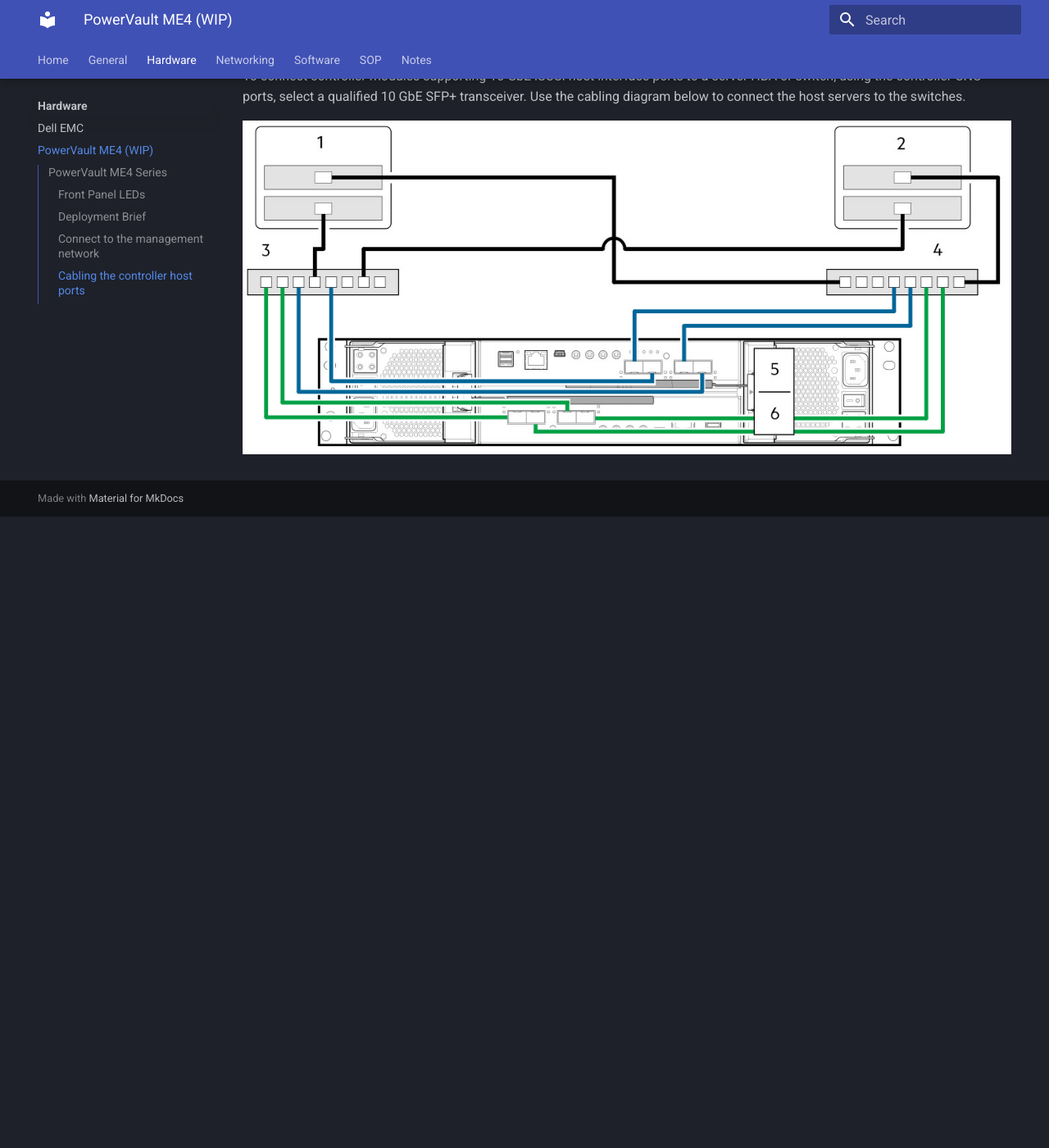
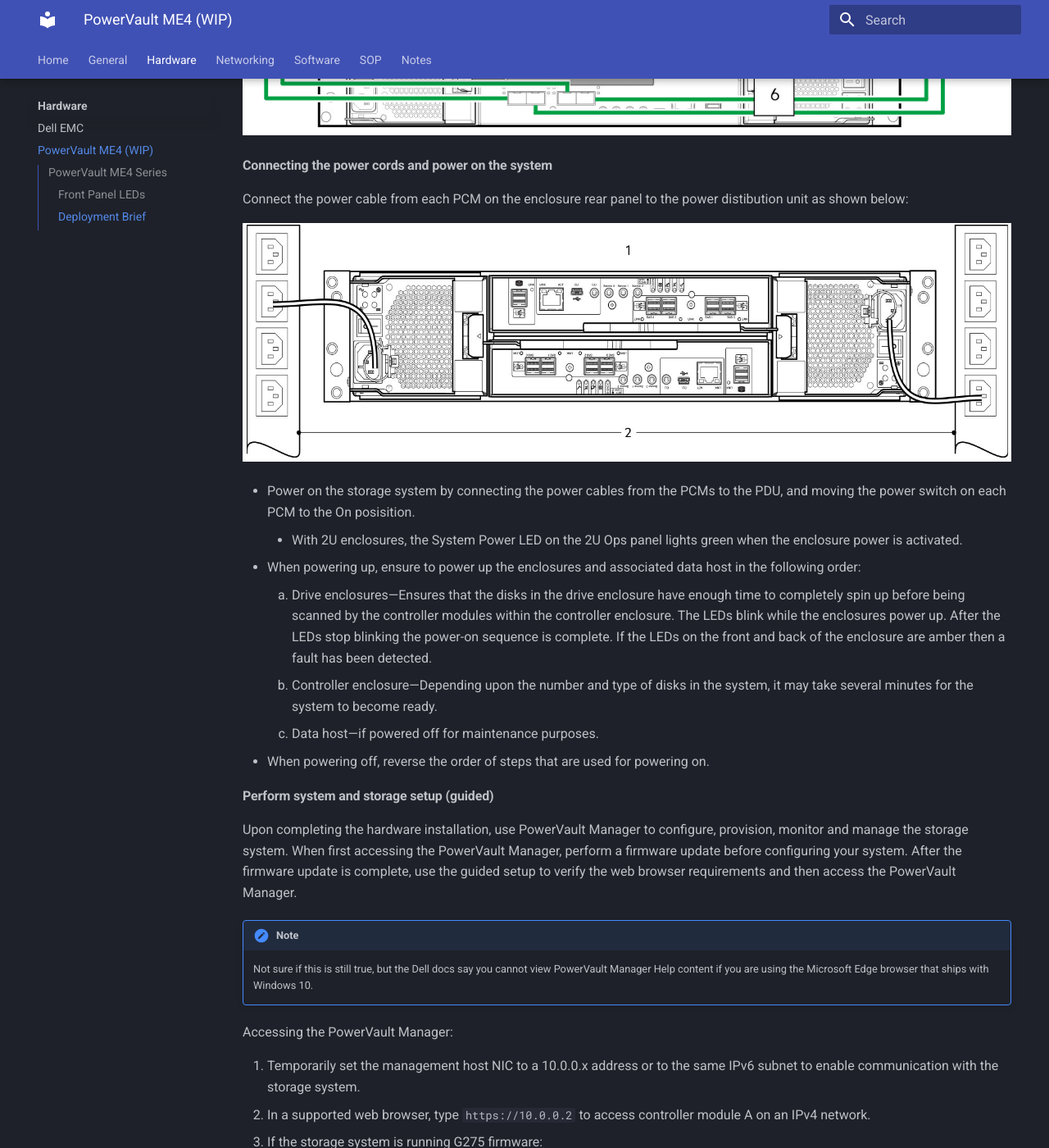
Before and after one commit to rmscode/binary-garden, an MkDocs documentation site: the page built from docs/hardware/powervault-me4-draft.md, in a window 1280 px wide and 1400 px high, scrolled down 3641 px. Shown: the whole window at 82% size. Built offline with MkDocs 1.6.1 and Material for MkDocs 9.7.7, drawn with Linux system fonts in a browser that asks for light colours; before the commit the page ends 4271 px from its top, so only the background shows below that; some of the changed text lies outside the part shown.

Commit message:
Update powervault-me4-draft.md

```diff
--- a/docs/hardware/powervault-me4-draft.md
+++ b/docs/hardware/powervault-me4-draft.md
@@ -78,7 +78,7 @@
 ### Deployment Brief
 
 1. Unpack.
-2. Install the cotroller enclosure and optional expansion enclosure in the rack.
+2. Install the controller enclosure and optional expansion enclosure in the rack.
 3. Populate drawers with disks (DDICs). 2U encosures ship with disks installed.
 4. Cable the optional expansion enclosures.
 5. Connect the management ports.
@@ -101,30 +101,70 @@
 
 ![Connect Management Network](GUID-25C7026E-50A7-45E6-9C0E-A9180C0419A1-low.jpg)
 
-### Cabling the controller host ports
+#### Cable the controller host ports (iSCSI)
 
-A host identifies an exteral port to which the storage system is attached. The external port may be a port in an I/O adapter (such as an FC HBA or ethernet NIC) in a server.
+A host identifies an external port to which the storage system is attached. The external port may be a port in an I/O adapter (such as an FC HBA or ethernet NIC) in a server.
 
 !!! note
 
     - Controller modules are not always shipped with preinstalled SFP+ transceivers. You might need to install SFP transceivers into the controller modules.
-    - Use the PowerVault Manager to set the host interface protocol for CNC ports using qualified SFP+ transceivers. ME4 Series models ship with CNC ports configured for FC, so you must configure these port for iSCSI when connecting to iSCSI hosts.
-
-#### iSCSI Protocol
-
-CNC ports can be configured to support iSCSI protocol in either four or two CNC ports. The CNC ports support 10 GbE but do not support 1 GbE.
-
-The 10GbE iSCSI ports are used for:
-
-- Connecting to 10GbE iSCSI hosts directly, or though a switch (or two for redundancy) used for 10GbE iSCSI traffic.
-- Connecting two storage systems through a switch for replication.
-
-!!! info
-
-    If you are using switches with mixed traffic (LAN/iSCSI), then a VLAN should be creaed to isolate iSCSI traffic from the rest of the switch traffic.
-
-#### 10GbE iSCSI host connection
+    - Use the PowerVault Manager to set the host interface protocol for CNC ports using qualified SFP+ transceivers. ME4 Series modules ship with CNC ports configured for FC, so you must configure these port for iSCSI when connecting to iSCSI hosts.
+    - If you are using switches with mixed traffic (LAN/iSCSI), then a VLAN should be created to isolate iSCSI traffic from the rest of the switch traffic.
 
 To connect controller modules supporting 10 GbE iSCSI host interface ports to a server HBA or switch, using the controller CNC ports, select a qualified 10 GbE SFP+ transceiver. Use the cabling diagram below to connect the host servers to the switches.
 
 ![Connecting hosts: ME4 Series 2U switch-attached – two servers, two switches](GUID-E63CC18D-EBBC-47BB-BDB3-F1874C6658F3-low.jpg)
+
+#### Connecting the power cords and power on the system
+
+Connect the power cable from each PCM on the enclosure rear panel to the power distibution unit as shown below:
+
+![Connection from PDU to PCM](GUID-482BB2AC-110A-44FA-81EF-4807439323D0-low.jpg)
+
+- Power on the storage system by connecting the power cables from the PCMs to the PDU, and moving the power switch on each PCM to the On posisition.
+    - With 2U enclosures, the System Power LED on the 2U Ops panel lights green when the enclosure power is activated.
+- When powering up, ensure to power up the enclosures and associated data host in the following order:
+    1. Drive enclosures—Ensures that the disks in the drive enclosure have enough time to completely spin up before being scanned by the controller modules within the controller enclosure. The LEDs blink while the enclosures power up. After the LEDs stop blinking the power-on sequence is complete. If the LEDs on the front and back of the enclosure are amber then a fault has been detected.
+    2. Controller enclosure—Depending upon the number and type of disks in the system, it may take several minutes for the system to become ready.
+    3. Data host—if powered off for maintenance purposes.
+- When powering off, reverse the order of steps that are used for powering on.
+
+#### Perform system and storage setup (guided)
+
+Upon completing the hardware installation, use PowerVault Manager to configure, provision, monitor and manage the storage system. When first accessing the PowerVault Manager, perform a firmware update before configuring your system. After the firmware update is complete, use the guided setup to verify the web browser requirements and then access the PowerVault Manager.
+
+!!! note
+
+    Not sure if this is still true, but the Dell docs say you cannot view PowerVault Manager Help content if you are using the Microsoft Edge browser that ships with Windows 10.
+
+Accessing the PowerVault Manager:
+
+1. Temporarily set the management host NIC to a 10.0.0.x address or to the same IPv6 subnet to enable communication with the storage system.
+2. In a supported web browser, type `https://10.0.0.2` to access controller module A on an IPv4 network.
+3. If the storage system is running G275 firmware:
+      1. Sign in to the PowerVault Manager using the following user name and password:
+         - Username: `manage`
+         - Password: `!manage`
+      2. Read and accept the Commercial Terms of Sale and End User License Agreement.
+4. If the storage system is running G280 firmware:
+      1. Click *Get Started*.
+      2. Read and accept the Commercial Terms of Sale and End User License Agreement.
+      3. Type a new user name for the storage system in the *Username* field.
+      4. Type password for the new username in the Password and Confirm Password fields.
+      5. Click Apply and Continue.
+
+Update the firmware:
+
+1. Using the PowerVault Manager, select Action > Update Firmware in the System topic.
+2. Locate firmware updates at <https://www.dell.com/support>. If newer versions are vailable, download the bundle file or relevant firmware components.
+3. Click *Browse*, select the firmware bundle file or component file, and click *OK*.
+
+Use guided setup:
+
+The *Welcome* panel provides topions for you to quickly set up your system by guiding you through the configuration and provisioning process.
+
+1. Access the *System Settings* panel and complete all the required options.
+2. Save your settings and exit to the *Welcome* panel.
+3. Access the *Storage Setup* panel and follow the prompts to begin provisioning your system by creating disk groups and pools.
+4. Save your settings and exit to the *Welcome* panel.
+5. Access the *Host Setup* panel and follow the promptsto continue provisioning your system by attaching hosts.
```
Also changed, not shown: other parts of docs/hardware/powervault-me4-draft.md (+1 -1 lines).
